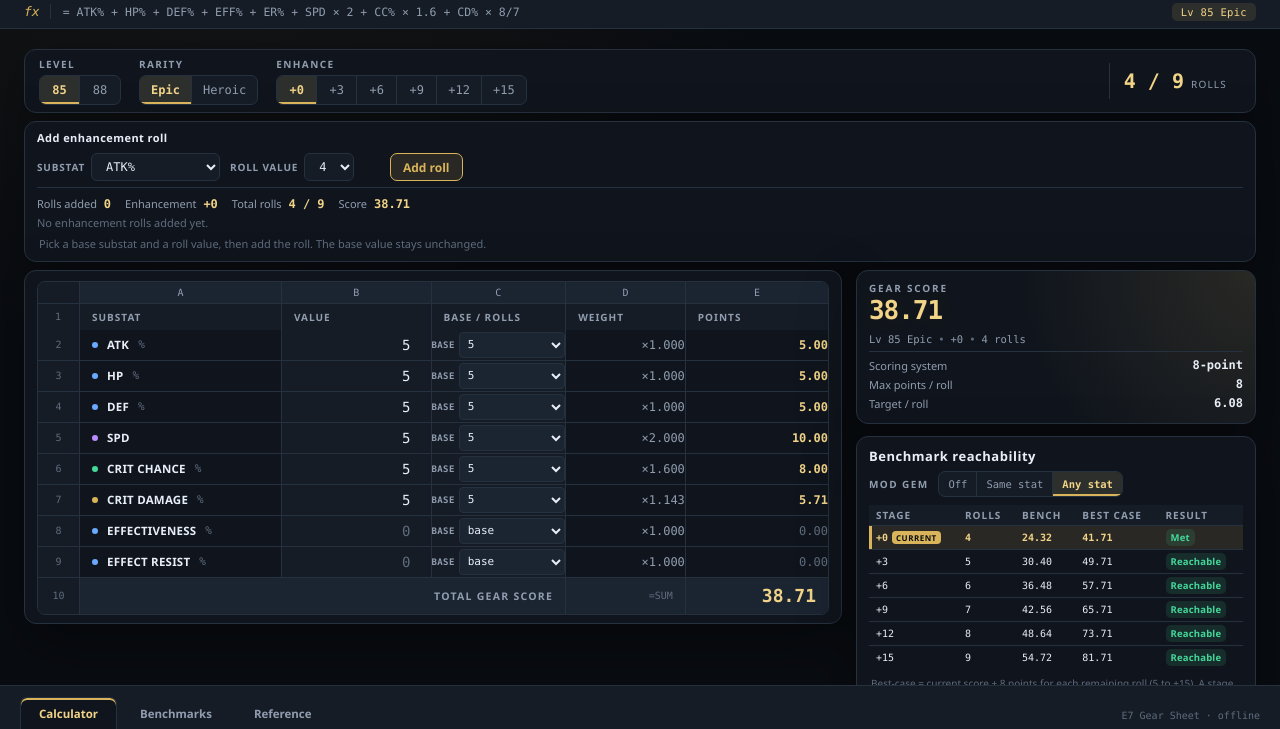
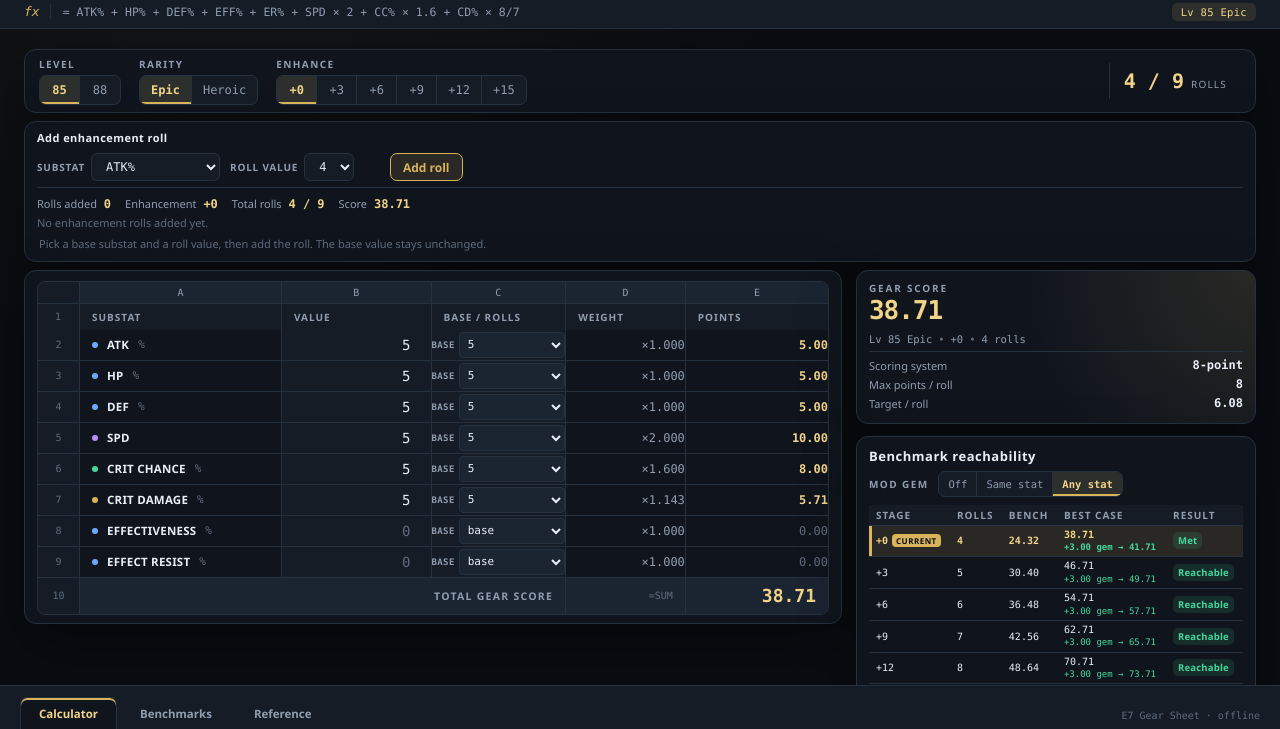
Before and after one commit to 2tml-vn/epic7-gear-score-cal, a plain HTML site: page web/index.html in a window 1280 px wide. Both pictures are taken after typing "5", "5", "5", "5", "5", "5" into the empty fields and a click on the tab "Calculator". Shown: the part 71-800 px from the top of the page. Drawn offline with Linux system fonts and the light colour scheme.

Commit message:
Show gem contribution in reachability scores
Track raw best-case scores separately from gem bonuses and display the gem contribution in the reachability table.

```diff
--- a/web/app.js
+++ b/web/app.js
@@ -367,15 +367,27 @@
     els.reachRows.innerHTML = rows
       .map(function (row) {
         const isCurrent = row.stage === stage;
+        const hasGem = row.gemPoints > 0;
+        const raw = row.rawBestCase == null ? "—" : fmt(row.rawBestCase);
         const best = row.bestCase == null ? "—" : fmt(row.bestCase);
         const classes = [isCurrent ? "is-current" : "", row.state === "past" ? "is-past" : ""].filter(Boolean).join(" ");
-        const title = row.remaining > 0 ? row.remaining + " remaining roll(s)" : "no remaining rolls";
+        let title = row.remaining > 0 ? row.remaining + " remaining roll(s)" : "no remaining rolls";
+        if (row.bestCase != null) {
+          title = "Raw " + raw + (hasGem ? " + gem " + fmt(row.gemPoints) + " = " + best : "") + " · " + title;
+        }
+        const bestCell =
+          '<span class="best-stack">' +
+          '<span class="best-main">' + raw + "</span>" +
+          (hasGem
+            ? '<span class="best-gem">+' + fmt(row.gemPoints) + " gem → " + best + "</span>"
+            : "") +
+          "</span>";
         return (
           '<tr class="' + classes + '" data-stage="' + row.stage + '">' +
           "<td>" + formatStage(row.stage) + (isCurrent ? '<span class="now-tag">current</span>' : "") + "</td>" +
           "<td>" + row.rolls + "</td>" +
           "<td>" + fmt(row.benchmark) + "</td>" +
-          '<td title="' + title + '">' + best + "</td>" +
+          '<td title="' + title + '">' + bestCell + "</td>" +
           "<td>" + resultLabel(row) + "</td>" +
           "</tr>"
         );
--- a/web/calc.js
+++ b/web/calc.js
@@ -276,6 +276,7 @@
           rolls: rolls,
           benchmark: benchmark,
           bestCase: null,
+          rawBestCase: null,
           remaining: 0,
           state: "past",
           reachable: null,
@@ -296,7 +297,8 @@
             )
           : null;
       const gemPoints = gem ? gem.points : 0;
-      const bestCase = currentScore + remaining * maxRollPoints + gemPoints;
+      const rawBestCase = currentScore + remaining * maxRollPoints;
+      const bestCase = rawBestCase + gemPoints;
 
       if (!hasStats) {
         return {
@@ -304,6 +306,7 @@
           rolls: rolls,
           benchmark: benchmark,
           bestCase: null,
+          rawBestCase: null,
           remaining: remaining,
           state: "empty",
           reachable: null,
@@ -327,6 +330,7 @@
         rolls: rolls,
         benchmark: benchmark,
         bestCase: bestCase,
+        rawBestCase: rawBestCase,
         remaining: remaining,
         state: state,
         reachable: reachable,
--- a/web/styles.css
+++ b/web/styles.css
@@ -1012,6 +1012,19 @@ html[data-theme="light"] .icon-sun {
   font-size: 9.5px;
 }
 
+.best-stack {
+  display: inline-flex;
+  flex-direction: column;
+  gap: 1px;
+  line-height: 1.25;
+}
+
+.best-gem {
+  color: var(--good);
+  font-size: 9px;
+  letter-spacing: 0;
+}
+
 .panel-heading {
   display: flex;
   align-items: flex-start;
```
Also changed, not shown: tests/calc.test.js (+6 -2 lines).
